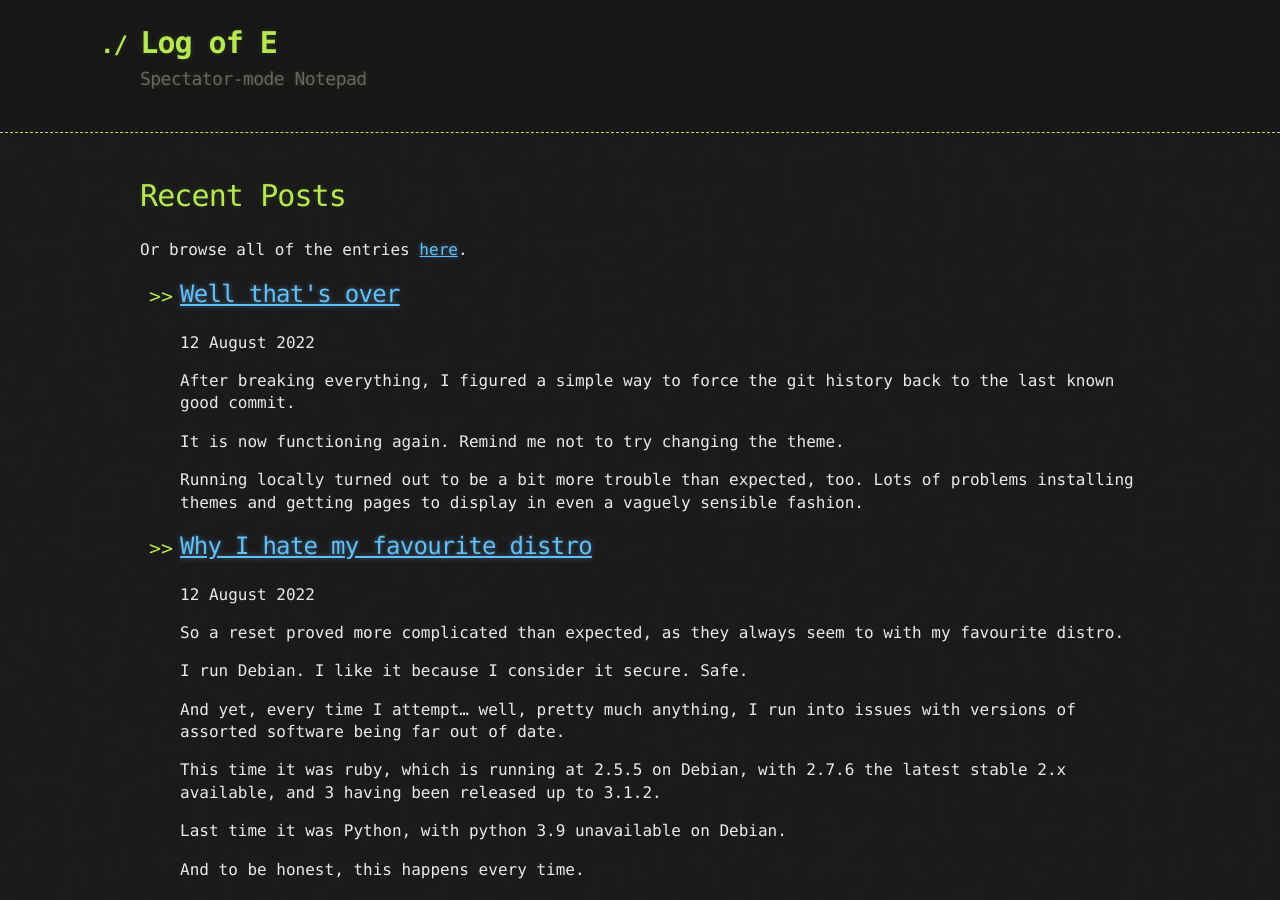
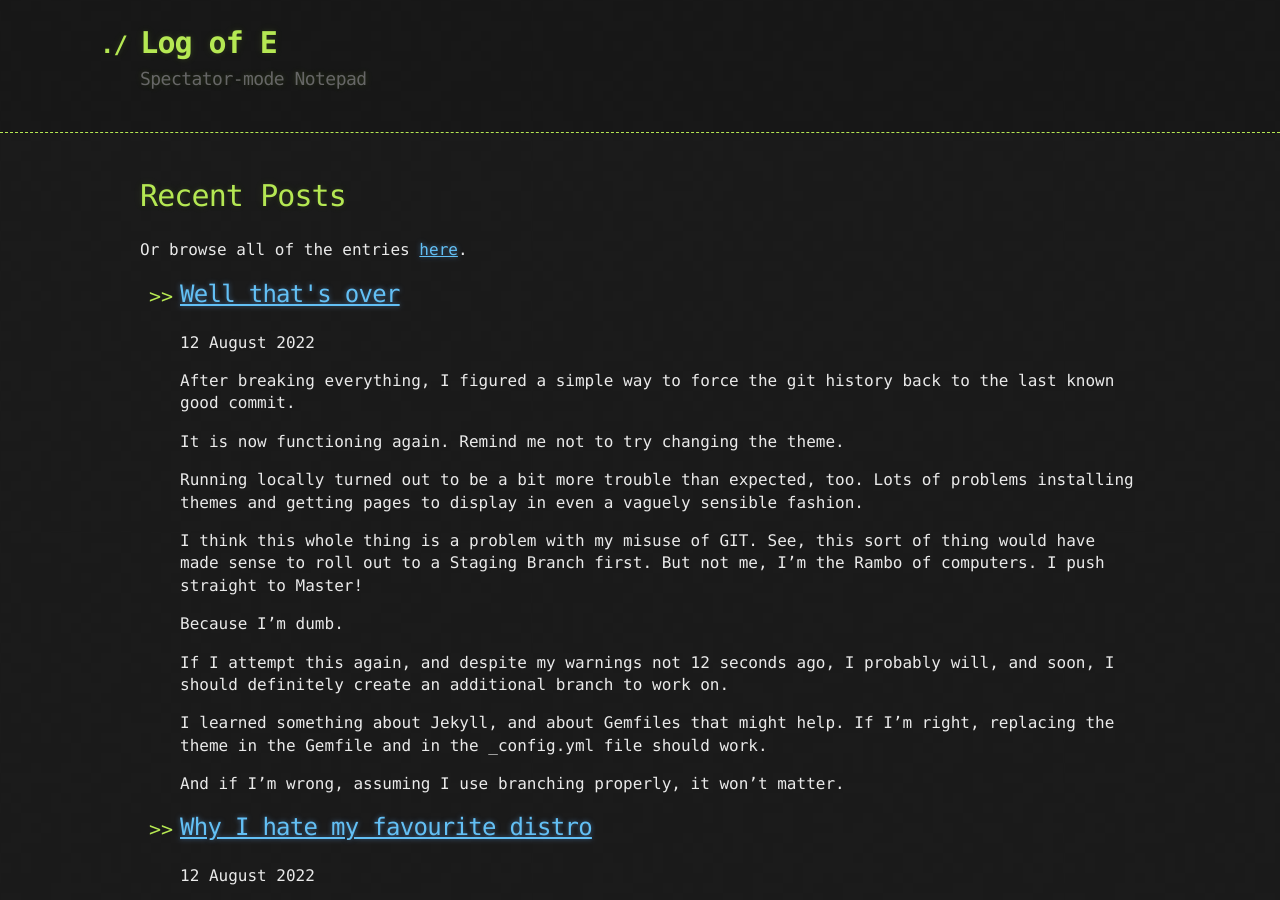
Before and after one commit to Effex-D/blog, a Jekyll site: the page built from index.md, in a window 1280 px wide and 900 px high. Built offline with Jekyll 4.4.1, drawn with Linux system fonts in a browser that asks for light colours.

Commit message:
Summary of stupidity

```diff
--- a/_posts/2022-08-12-well-that-s-over.md
+++ b/_posts/2022-08-12-well-that-s-over.md
@@ -9,3 +9,13 @@ After breaking everything, I figured a simple way to force the git history back
 It is now functioning again. Remind me not to try changing the theme.
 
 Running locally turned out to be a bit more trouble than expected, too. Lots of problems installing themes and getting pages to display in even a vaguely sensible fashion.
+
+I think this whole thing is a problem with my misuse of GIT. See, this sort of thing would have made sense to roll out to a Staging Branch first. But not me, I'm the Rambo of computers. I push straight to Master!
+
+Because I'm dumb.
+
+If I attempt this again, and despite my warnings not 12 seconds ago, I probably will, and soon, I should definitely create an additional branch to work on.
+
+I learned something about Jekyll, and about Gemfiles that might help. If I'm right, replacing the theme in the Gemfile and in the _config.yml file should work.
+
+And if I'm wrong, assuming I use branching properly, it won't matter.
```
